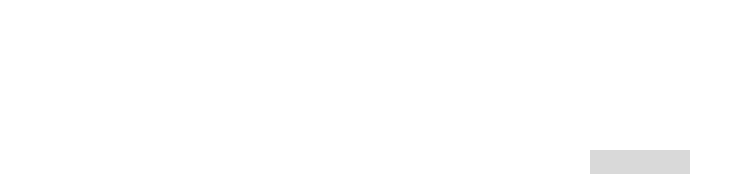
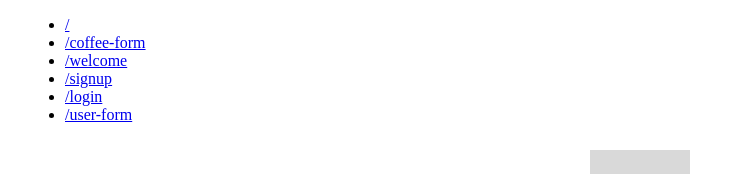
Before and after one commit to VC-Team-7-The-Statics/entry, a React (Create React App) app: page /welcome in a window 1280 px wide. Shown: the top 174 px of the page, without its empty margins (0-730 px from the left). Built offline with nearby package versions, Linux system fonts and the light colour scheme; no server answers.

Commit message:
feat: 커피챗 요청 페이지 제작

```diff
--- a/src/App.js
+++ b/src/App.js
@@ -1,5 +1,5 @@
 import "./App.scss";
-import { Routes, Route } from "react-router-dom";
+import { Routes, Route, Link } from "react-router-dom";
 import { useDispatch } from "react-redux";
 import { useQuery } from "react-query";
 import axios from "axios";
@@ -44,6 +44,27 @@
 
   return (
     <>
+      {/* FIX ME: 모바일에서 라우팅 기능이 없어 라우팅이 용이하게 임의로 작성한 코드입니다.  */}
+      <ul>
+        <li>
+          <Link to="/">/</Link>
+        </li>
+        <li>
+          <Link to="/coffee-form">/coffee-form</Link>
+        </li>
+        <li>
+          <Link to="/welcome">/welcome</Link>
+        </li>
+        <li>
+          <Link to="/signup">/signup</Link>
+        </li>
+        <li>
+          <Link to="/login">/login</Link>
+        </li>
+        <li>
+          <Link to="/user-form">/user-form</Link>
+        </li>
+      </ul>
       <Routes>
         <Route element={<ProtectedRoutes />}>
           <Route path="/" element={<HomePage />} />
--- a/src/pages/CoffeeFormPage.js
+++ b/src/pages/CoffeeFormPage.js
@@ -1,7 +1,72 @@
+import { Input01, Textarea, Button01 } from "@the-statics/shared-components";
+import { useState } from "react";
+import ApiService from "../services/Api";
+import axios from "axios";
+import { useMutation } from "react-query";
+import { useNavigate } from "react-router-dom";
+
+const ApiInstance = new ApiService(axios);
+
 function CoffeeFormPage() {
+  const [title, setTitle] = useState("");
+  const [content, setContent] = useState("");
+  // eslint-disable-next-line no-unused-vars
+  const [error, setError] = useState("");
+  const coffeeForm = { title, content };
+
+  const navigate = useNavigate();
+  const mutation = useMutation(
+    (coffeeForm) => ApiInstance.API.post("/coffee-form", { ...coffeeForm }),
+    {
+      onSuccess: ({ data }) => {
+        if (!data.success) {
+          return setError(data.message);
+        }
+
+        navigate("/");
+      },
+      onError: () => {
+        setError("네트워크 요청을 실패했습니다.");
+      },
+    }
+  );
+
+  const onSubmit = (e) => {
+    mutation.mutate({ ...coffeeForm });
+  };
+
+  const onInputChange = (e) => {
+    if (e.target.id === "title") {
+      setTitle(e.target.value);
+    }
+
+    if (e.target.id === "content") {
+      setContent(e.target.value);
+    }
+  };
+
   return (
     <div>
-      <h1>커피챗 요청 폼 페이지</h1>
+      <h1>커피챗 요청</h1>
+      <p>
+        <span className="username"></span>에게 커피챗 요청하기
+      </p>
+      <Input01
+        placeholder="제목을 입력해주세요."
+        id={"title"}
+        onChange={onInputChange}
+      />
+      <Textarea
+        placeholder="현재 겪고 있는 문제를 구체적으로 설명해주세요."
+        id={"content"}
+        onChange={onInputChange}
+      />
+      <p>
+        <span className="username"></span>님의 커피챗 가격은 5,000원 입니다
+      </p>
+      <Button01 type="submit" onClick={onSubmit}>
+        커피챗 요청하기
+      </Button01>
     </div>
   );
 }
```
